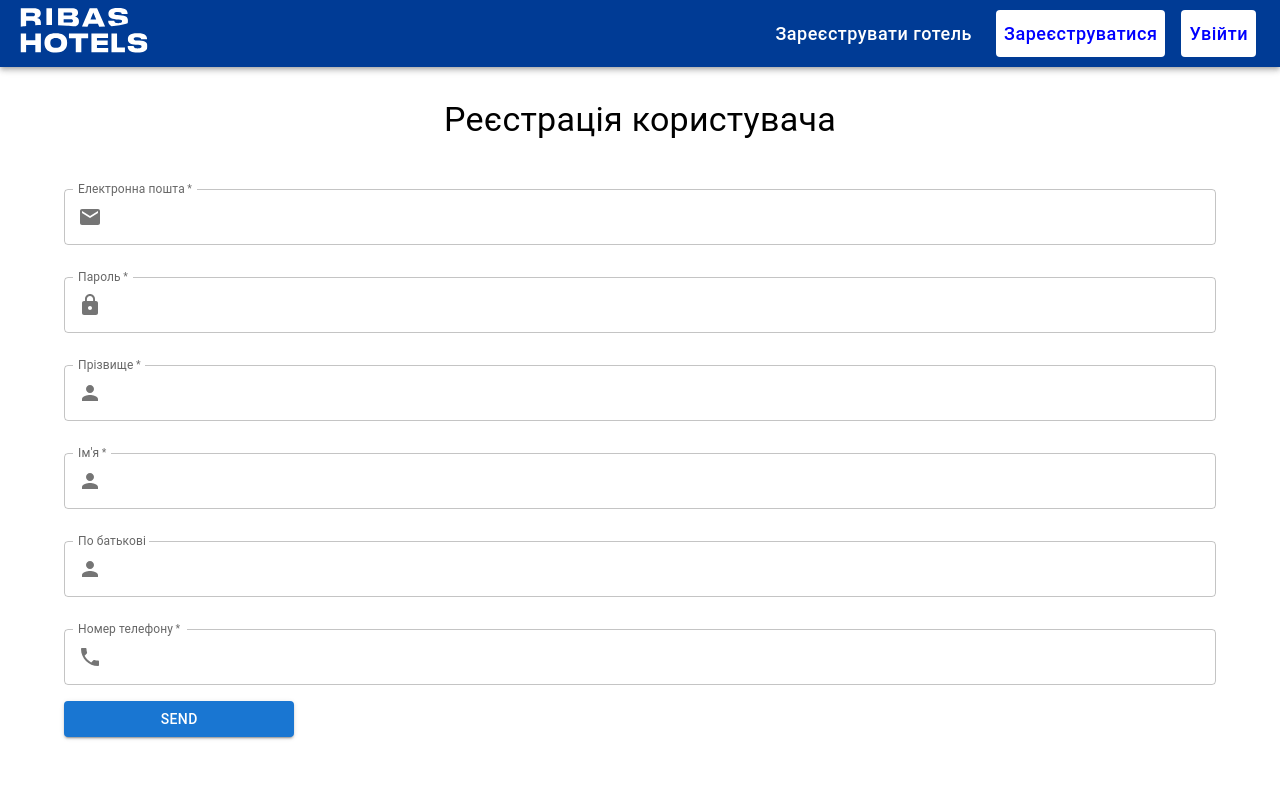
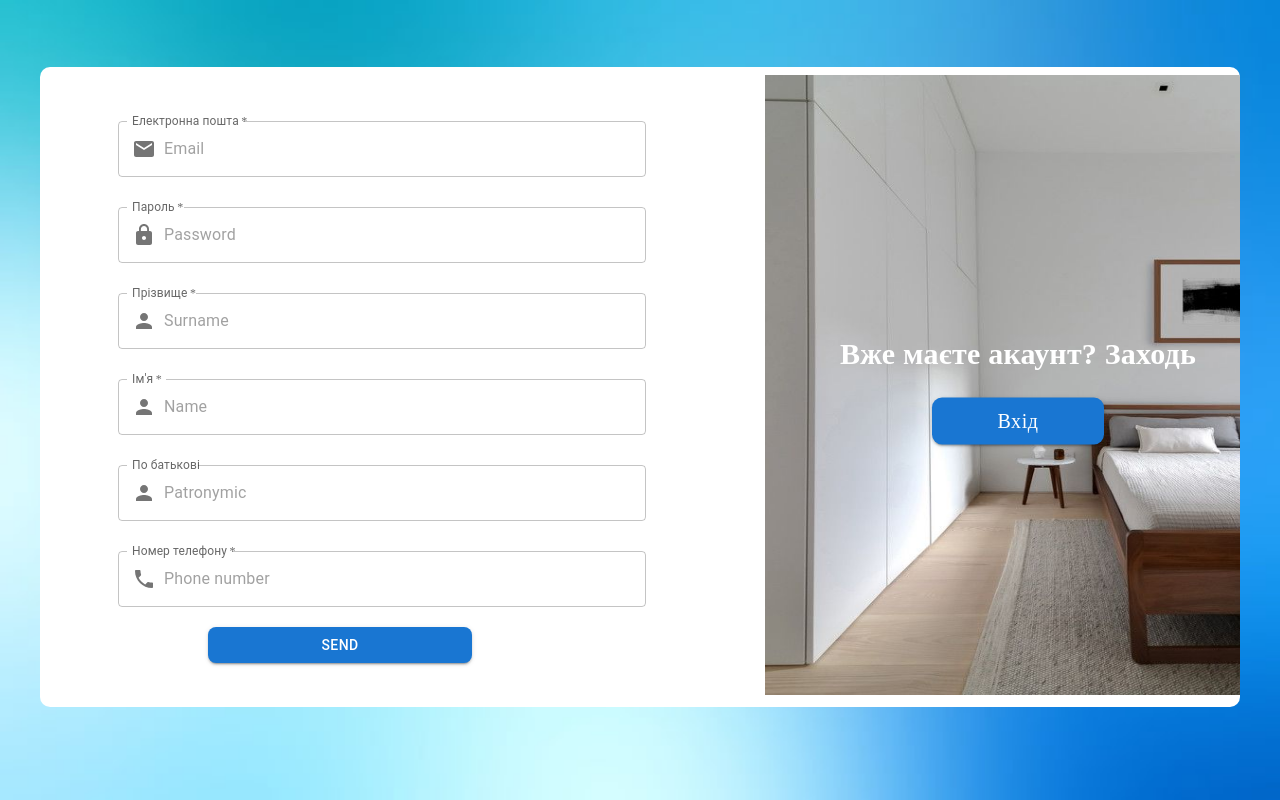
Before and after one commit to Lil5166/ribas, a Next.js app: page /signup in a window 1280 px wide. Built offline with nearby package versions, Linux system fonts and the light colour scheme.

Commit message:
refactoring: redesign register-page

```diff
--- a/src/components/common/layout/Layout.tsx
+++ b/src/components/common/layout/Layout.tsx
@@ -1,20 +1,23 @@
 import React, {ReactNode} from "react";
 import Header from "@/components/common/header/Header";
 import Head from "next/head";
+import GlobalStyle from "@/styles/GlobalStyle";
 
 interface LayoutProps {
     title: string;
     children?: ReactNode;
+    hasHeader?: boolean;
 }
 
-const Layout: React.FC<LayoutProps> = ({title, children}) => {
+const Layout: React.FC<LayoutProps> = ({title, children, hasHeader = true}) => {
     return (
         <>
             <Head>
                 <title>{title}</title>
                 <link rel="icon" type="image/png" sizes="16x16" href="/icons/favicon-16x16.png" />
             </Head>
-            <Header />
+            {hasHeader && (<Header />)}
+            <GlobalStyle/>
             {children}
         </>
     )
--- a/src/components/common/signup-form/SignUpForm.styles.ts
+++ b/src/components/common/signup-form/SignUpForm.styles.ts
@@ -1,25 +1,23 @@
+// SignUpForm.styles.ts
 import { SxProps } from "@mui/system";
+import { Theme } from "@mui/material/styles";
 
-export const container: SxProps = {
-    display: "flex",
-    flexDirection: "column",
-    alignItems: "center",
+export const container: SxProps<Theme> = {
+    borderRadius: "10px",
+    padding: "20px",
 };
 
-export const h4: SxProps = {
-    marginTop: 4,
-    marginBottom: 4,
+export const input: SxProps<Theme> = {
+    width: "100%",
+    margin: "20px 0 10px 30px",
 };
 
-export const input: SxProps = {
-    marginTop: 2,
-    marginBottom: 2,
-    width: "100%",
+export const buttonSend: SxProps<Theme> = {
+    width: "50%",
+    margin: "10px 120px",
+    borderRadius: "8px",
 };
 
-export const buttonSend: SxProps = {
-    display: 'flex',
-    justifyContent: 'center',
-    width: '20%',
-    marginBottom: '20px'
+export const snackbar: SxProps<Theme> = {
+    zIndex: 9999,
 };
--- a/src/components/common/signup-form/SignUpForm.tsx
+++ b/src/components/common/signup-form/SignUpForm.tsx
@@ -105,13 +105,14 @@ const SignUpForm: React.FC = () => {
 
     return (
         <Container sx={styles.container}>
-            <Typography sx={styles.h4} variant="h4">Реєстрація користувача</Typography>
             <form onSubmit={onSubmit}>
                 <TextField
                     sx={styles.input}
                     type={"email"}
+                    autoComplete='off'
                     label="Електронна пошта"
                     name="email"
+                    placeholder={"Email"}
                     value={formData.email}
                     onChange={handleInputChange}
                     error={!!emailError}
@@ -127,6 +128,8 @@ const SignUpForm: React.FC = () => {
                 />
                 <TextField
                     sx={styles.input}
+                    placeholder={"Password"}
+                    autoComplete='off'
                     type={"password"}
                     label="Пароль"
                     name="password"
@@ -145,8 +148,10 @@ const SignUpForm: React.FC = () => {
                 />
                 <TextField
                     sx={styles.input}
+                    placeholder={"Surname"}
                     label="Прізвище"
                     name="surname"
+                    autoComplete='off'
                     value={formData.surname}
                     onChange={handleInputChange}
                     error={!!surnameError}
@@ -162,9 +167,11 @@ const SignUpForm: React.FC = () => {
                 />
                 <TextField
                     sx={styles.input}
+                    placeholder={"Name"}
                     label="Ім'я"
                     name="name"
                     value={formData.name}
+                    autoComplete='off'
                     onChange={handleInputChange}
                     error={!!nameError}
                     helperText={nameError}
@@ -180,7 +187,9 @@ const SignUpForm: React.FC = () => {
                 <TextField
                     sx={styles.input}
                     label="По батькові"
+                    autoComplete='off'
                     name="patronymic"
+                    placeholder={"Patronymic"}
                     value={formData.patronymic}
                     onChange={handleInputChange}
                     error={!!patronymicError}
@@ -198,9 +207,11 @@ const SignUpForm: React.FC = () => {
                     type="text"
                     label="Номер телефону"
                     name="phoneNumber"
+                    placeholder={"Phone number"}
                     value={formData.phoneNumber}
                     onChange={handlePhoneChange}
                     required
+                    autoComplete='off'
                     InputProps={{
                         startAdornment: (
                             <InputAdornment position="start">
--- a/src/pages/index.tsx
+++ b/src/pages/index.tsx
@@ -1,6 +1,5 @@
 import React from 'react';
 import MainPage from "@/components/pages/main-page/MainPage";
-import GlobalStyle from "@/styles/GlobalStyle";
 import Layout from "@/components/common/layout/Layout";
 
 const Main = () => {
@@ -8,7 +7,6 @@ const Main = () => {
         <div>
             <Layout title={"Головна сторінка"}>
             <MainPage />
-            <GlobalStyle/>
             </Layout>
         </div>
     );
--- a/src/pages/login/index.tsx
+++ b/src/pages/login/index.tsx
@@ -1,13 +1,11 @@
 import React from 'react';
-import GlobalStyle from "@/styles/GlobalStyle";
 import Layout from "@/components/common/layout/Layout";
 import Login from "@/components/common/login";
 
 const SignUp = () => {
     return (
         <div>
-            <Layout title={"Сторінка входу в обліковий запис"}/>
-            <GlobalStyle/>
+            <Layout title={"Сторінка входу в обліковий запис"} hasHeader={false}/>
             <Login />
         </div>
     );
--- /dev/null
+++ b/src/pages/signup/SignUp.styles.ts
@@ -0,0 +1,62 @@
+import { SxProps } from "@mui/system";
+import { Theme } from "@mui/material/styles";
+
+export const container: SxProps<Theme> = {
+    position: "relative",
+    zIndex: 1,
+    backgroundColor: "#fff",
+    borderRadius: "10px",
+    overflow: "hidden",
+};
+
+export const gridContainer: SxProps<Theme> = {
+    display: "flex",
+    justifyContent: "center",
+    alignItems: "center",
+    minHeight: "80vh",
+};
+
+export const leftContainer: SxProps<Theme> = {
+    zIndex: 2,
+    position: "relative",
+};
+
+export const rightContainer: SxProps<Theme> = {
+    zIndex: 1,
+    position: "relative",
+};
+
+export const overlay: SxProps<Theme> = {
+    position: "absolute",
+    top: "50%",
+    left: "50%",
+    transform: "translate(-50%, -50%)",
+    textAlign: "center",
+    color: "#ffffff",
+    width: "100%",
+};
+
+export const formContainer: SxProps<Theme> = {
+    position: "absolute",
+    top: "50%",
+    left: "50%",
+    transform: "translate(-50%, -50%)",
+    zIndex: 2,
+    width: "100%",
+};
+
+export const loginLink: SxProps<Theme> = {
+    margin: "0 0 0 180px",
+    fontFamily: 'Manrope',
+    fontWeight: "bold",
+    fontSize: '30px'
+};
+
+export const button: SxProps<Theme> = {
+    margin: "20px 0 0 180px",
+    width: '30%',
+    fontFamily: 'Manrope',
+    fontSize: '20px',
+    borderRadius: "10px",
+    textTransform: "none"
+};
--- a/src/pages/signup/index.tsx
+++ b/src/pages/signup/index.tsx
@@ -1,14 +1,37 @@
 import React from 'react';
 import SignUpForm from "@/components/common/signup-form/SignUpForm";
-import GlobalStyle from "@/styles/GlobalStyle";
 import Layout from "@/components/common/layout/Layout";
+import Image from "next/image";
+import { Container, Grid, Box, Button, Typography, Divider } from "@mui/material";
+import Link from "next/link";
+import * as styles from './SignUp.styles';
 
 const SignUp = () => {
     return (
         <div>
             <Layout title={"Сторінка реєстрації"}/>
-            <SignUpForm />
-            <GlobalStyle />
+            <Image src={"/register-page/background2.jpg"} alt={"фон"} fill/>
+
+            <Container sx={styles.container}>
+                <Grid container sx={styles.gridContainer}>
+                    <Grid item xs={12} md={6} sx={styles.leftContainer}>
+                        <SignUpForm />
+                    </Grid>
+                    <Grid item xs={12} md={6} sx={styles.rightContainer}>
+                        <Box sx={styles.overlay}>
+                            <Image src={"/register-page/background-right.jpg"} width={500} height={620} alt={"image"} quality={100} style={{marginLeft: "125px", borderRadius: "0 10px 10px 0",}}/>
+                            <Box sx={styles.formContainer}>
+                                <Typography variant="h6" sx={styles.loginLink}>Вже маєте акаунт? Заходь</Typography>
+                                <Link href="/login">
+                                    <Button variant="contained" color="primary" sx={styles.button}>
+                                        Вхід
+                                    </Button>
+                                </Link>
+                            </Box>
+                        </Box>
+                    </Grid>
+                </Grid>
+            </Container>
         </div>
     );
 };
--- a/src/styles/GlobalStyle.js
+++ b/src/styles/GlobalStyle.js
@@ -1,13 +1,11 @@
-import { createGlobalStyle } from 'styled-components'
+import { createGlobalStyle } from 'styled-components';
 
 const GlobalStyle = createGlobalStyle`
-    * {
-      padding: 0;
-      margin: 0;
-      font-family: Manrope, sans-serif;
-    }
-
-    @import url('https://fonts.googleapis.com/css2?family=Manrope:wght@200;300;400;500;600;700;800&display=swap');
-    `
+  * {
+    padding: 0;
+    margin: 0;
+    font-family: "Times New Roman", sans-serif;
+  }
+`;
 
 export default GlobalStyle;
```
Also changed, not shown: src/components/pages/reg-hotel/RegAdminHotel.tsx (renamed from src/components/pages/reg-hotel/RegHotel.tsx, +2 -36 lines), src/lib/api/auth/dto/auth.ts (+0 -7 lines), src/pages/reg-admin/index.tsx (+2 -6 lines), public/register-page/background-right.jpg (added), public/register-page/background2.jpg (added).
